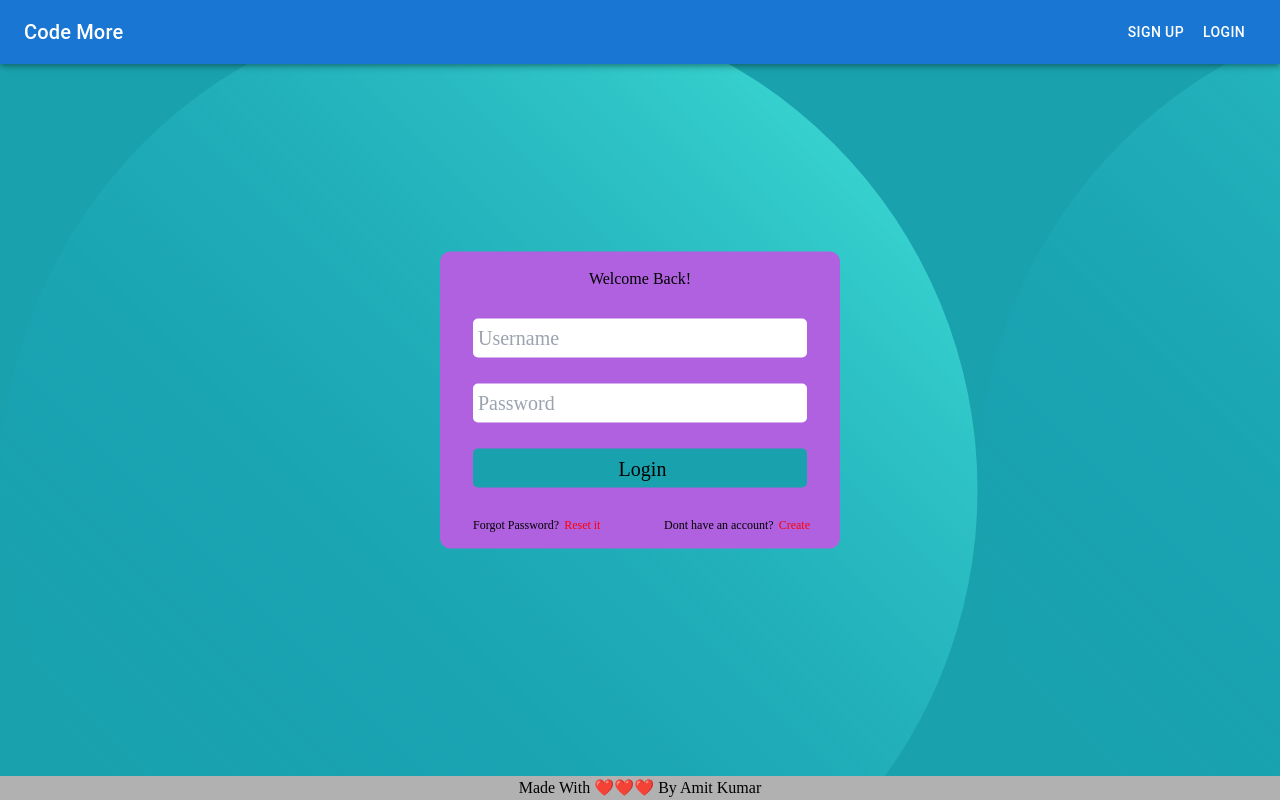
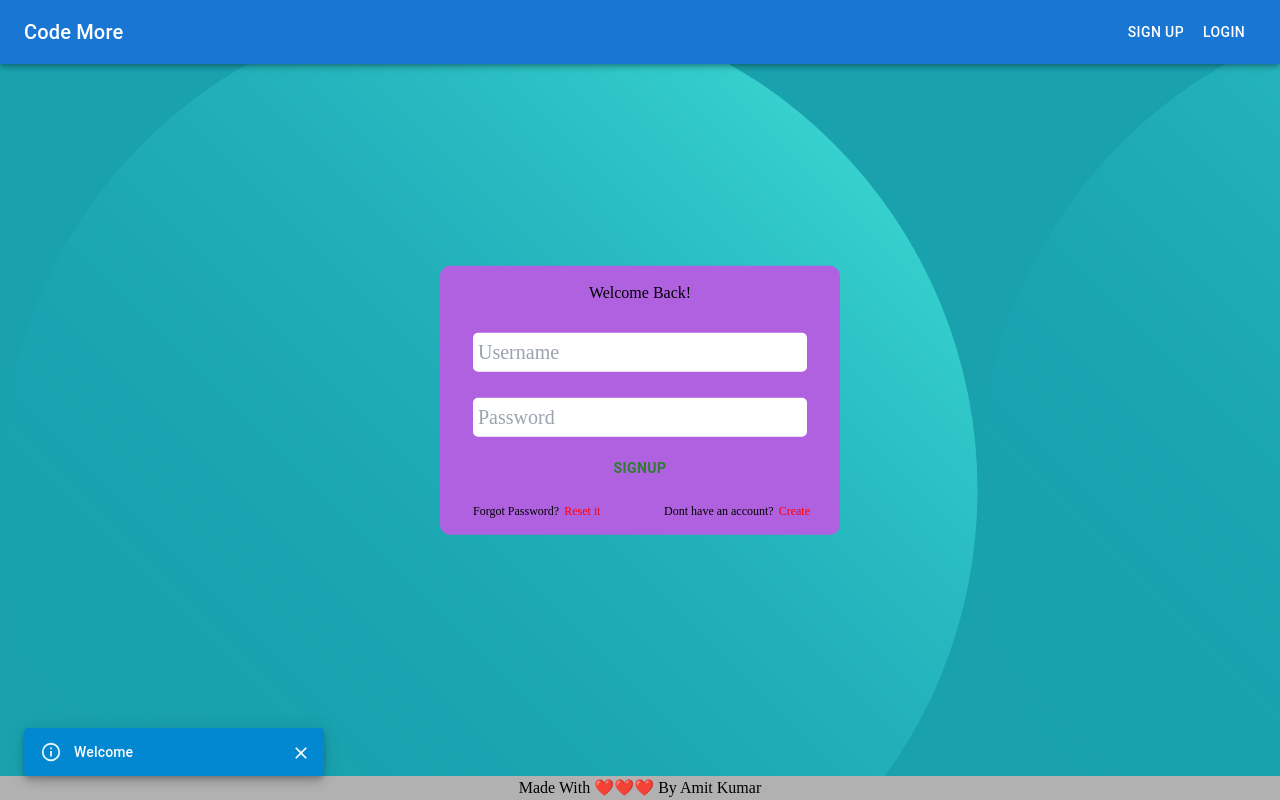
Before and after one commit to ak3264114/code-more-frontend, a React (Create React App) app: page /login in a window 1280 px wide. Built offline with nearby package versions, Linux system fonts and the light colour scheme.

Commit message:
ux improvement

```diff
--- a/public/index.html
+++ b/public/index.html
@@ -12,7 +12,6 @@
     <title>Code More</title>
   </head>
   <body>
-
     <noscript>You need to enable JavaScript to run this app.</noscript>
     <div id="root"></div>
   </body>
--- a/src/App.css
+++ b/src/App.css
@@ -4,8 +4,11 @@
 
 body {
     font-family: Arial, Helvetica, sans-serif;
+    font-family: "Poppins";
+    font-weight: 300;
+    background-image: url('../src/components/img/bg-pattern-top.svg');
+    background-color: #19a2ae;
   }
-
   .flip-card {
     background-color: transparent;
     width: 300px;
--- a/src/App.js
+++ b/src/App.js
@@ -2,7 +2,6 @@ import './App.css';
 import Card from './components/Card';
 import Footer from './components/Footer';
 import Header from './components/Header';
-// import Signup from './components/Signup';
 import { BrowserRouter, Switch, Route } from "react-router-dom";
 import Signup from './components/Signup';
 import Home from './components/Home';
@@ -12,6 +11,8 @@ import ResetPassword from './components/ResetPassword';
 import DataContextProvider from './Context/DataContext';
 import './App.css'
 import Profile from './components/Profile';
+import VerifyEmail from './components/VerifyEmail';
+import SnackBar from './components/SnackBar';
 
 function App() {
   return (
@@ -37,9 +38,13 @@ function App() {
           <Route path="/profile">
             <Profile />
           </Route>
+          <Route path="/verifyemail/:token">
+            <VerifyEmail />
+          </Route>
         </Switch>
         <Footer />
       </BrowserRouter>
+      <SnackBar />
     </DataContextProvider>
   );
 }
--- a/src/Context/DataContext.js
+++ b/src/Context/DataContext.js
@@ -5,7 +5,10 @@ import APIService from '../APIService'
 export const DataContext = createContext();
 
 const DataContextProvider = ({ children }) => {
-    const [isLoggedIn, setIsLoggedIn] = useState('');
+    const [isLoggedIn, setIsLoggedIn] = useState(false);
+    const [snackOpen, setSnackOpen] = useState(true);
+    const [snackType, setSnackType] = useState("info");
+    const [snackMessage, setSnackMessage] = useState("Welcome");
     if(localStorage.loginToken){
         // console.log(localStorage.loginToken)
         APIService.checklogin(localStorage.loginToken).then(response =>{
@@ -16,7 +19,7 @@ const DataContextProvider = ({ children }) => {
         })
     }
     return (
-        <DataContext.Provider value={{ isLoggedIn }} >{children}</DataContext.Provider>
+        <DataContext.Provider value={{ isLoggedIn  ,snackOpen , snackType , snackMessage ,setSnackOpen ,setSnackType ,setSnackMessage}} >{children}</DataContext.Provider>
     )
 }
 
--- a/src/components/Login.js
+++ b/src/components/Login.js
@@ -1,43 +1,45 @@
 import React, { useState, useContext } from "react";
-import { Link ,  useHistory } from "react-router-dom";
+import { Link, useHistory } from "react-router-dom";
 import APIService from "../APIService";
 import { DataContext } from "../Context/DataContext";
 import { SnackbarProvider, enqueueSnackbar } from "notistack";
 import { useEffect } from "react";
-
+import { Button, CircularProgress } from "@mui/material";
 
 const Login = () => {
-  const { isLoggedIn } = useContext(DataContext);
+  const { isLoggedIn, setSnackType, setSnackMessage, setSnackOpen } =useContext(DataContext);
+  const [requestSended,setRequestSended] = useState(false);
   const [userName, setUsername] = useState("");
   const [password, setPassword] = useState("");
-  const [resData, setResData] = useState('');
+  const [resData, setResData] = useState("");
   const history = useHistory();
-
 
   async function handleSubmit() {
     try {
       const response = await APIService.login(userName, password);
       if (response.status === "succes") {
         localStorage.setItem("loginToken", response.token);
-        history.push('/profile')
-        setResData(response)
+        history.push("/profile");
+        setResData(response);
+        setSnackType("success");
+        setSnackMessage("Login Successfully");
+        setSnackOpen(true);
+        setRequestSended(false);
       }
     } catch (e) {
-      console.error(e);
+      setSnackType("error");
+      setSnackMessage("some eroor occured !", e);
+      setSnackOpen(true);
+      setRequestSended(false);
     }
   }
-  useEffect(
-    () =>
-    {
-      if(isLoggedIn){
-        history.push('/profile')
-      }
+  useEffect(() => {
+    if (isLoggedIn) {
+      history.push("/profile");
+    }
+  }, [isLoggedIn]);
 
-    }, [isLoggedIn]);
-
-
-
-    console.log(resData)
+  console.log(resData);
   return (
     <>
       <div className="form-body">
@@ -66,7 +68,20 @@ const Login = () => {
             />
           </div>
           <div className="form-item submit">
-            <input type={"button"} value={"Login"} onClick={handleSubmit} />
+          {requestSended ? (
+            <CircularProgress size={"20px"} />
+          ) : (
+            <Button
+              variant="text"
+              color="success"
+              onClick={() => {
+                handleSubmit();
+              }}
+              sx={{ fontWeight: "bold", width: "100%" }}
+            >
+              Signup
+            </Button>
+          )}
           </div>
         </form>
         <div className="form-footer">
@@ -78,8 +93,7 @@ const Login = () => {
           </p>
         </div>
       </div>
-      <div>
-      </div>
+      <div></div>
     </>
   );
 };
--- a/src/components/Profile.jsx
+++ b/src/components/Profile.jsx
@@ -1,4 +1,4 @@
-import React, { useState } from "react";
+import React, { useContext, useState } from "react";
 import Box from "@mui/material/Box";
 import Paper from "@mui/material/Paper";
 import Grid from "@mui/material/Grid";
@@ -6,29 +6,49 @@ import AddSharpIcon from "@mui/icons-material/AddSharp";
 import { Button, Skeleton } from "@mui/material";
 import { useEffect } from "react";
 import APIService from "../APIService";
-import DeleteIcon from '@mui/icons-material/Delete';
+import DeleteIcon from "@mui/icons-material/Delete";
+import { DataContext } from "../Context/DataContext";
 
 const Profile = () => {
   const [formData, setFormData] = useState();
   const [formOpen, setFormOpen] = useState(false);
   const [friendsData, setFriendsData] = useState([]);
   const [loading, setLoading] = useState(true);
+  const {setSnackType, setSnackMessage, setSnackOpen } =useContext(DataContext);
 
   const handeleChange = async (e) => {
     setFormData({ ...formData, [e.target.name]: e.target.value });
   };
 
   useEffect(() => {
-    APIService.getFriendsDetails(localStorage.loginToken).then((data) => {
+    APIService.getFriendsDetails(localStorage.loginToken)
+    .then((data) => {
       setFriendsData(data.data);
       setLoading(false);
-    });
+      setSnackType("success");
+      setSnackMessage("Data Fatched Successfully");
+      setSnackOpen(true)
+    }).catch((error) => {
+      setSnackType("error");
+      setSnackMessage("Oops an eroor occured !");
+      setSnackOpen(true);
+      setLoading(false);
+    })
   }, []);
-  const deleteFriendId = async (friendId)=>{
-    const result = await APIService.deleteFriendId(friendId)
-    console.log(result)
-    window.location.reload();
-  }
+  const deleteFriendId = async (friendId) => {
+    try {
+      const result = await APIService.deleteFriendId(friendId);
+      console.log(result);
+      window.location.reload();
+      setSnackType("success");
+      setSnackOpen(true);
+      setSnackMessage("Your FriendId Deleted Successfully");
+    } catch (error) {
+      setSnackType("error");
+      setSnackMessage("Oops an eroor occured !");
+      setSnackOpen(true);
+    }
+  };
 
   const handlesubmit = () => {
     let url = `${process.env.REACT_APP_BASE_URL}/api/friend/add`;
@@ -113,12 +133,18 @@ const Profile = () => {
               </Grid>
               <Grid
                 xs={1}
-                sx={{ display: "grid", color: "white" , padding : "10px 15px 0px 0px" }}
+                sx={{
+                  display: "grid",
+                  color: "white",
+                  padding: "10px 15px 0px 0px",
+                }}
               >
-
-                <DeleteIcon color="warning" onClick={()=>{
-                  deleteFriendId(item?.username)
-                } }/>
+                <DeleteIcon
+                  color="warning"
+                  onClick={() => {
+                    deleteFriendId(item?.username);
+                  }}
+                />
               </Grid>
               <Grid
                 xs={12}
--- a/src/components/Signup.js
+++ b/src/components/Signup.js
@@ -1,59 +1,109 @@
-import React, { useEffect, useState , useContext } from 'react'
+import React, { useEffect, useState, useContext } from "react";
 import { DataContext } from "../Context/DataContext";
-import { Link ,useHistory} from 'react-router-dom'
-import './css/signup.css'
+import { Link, useHistory } from "react-router-dom";
+import "./css/signup.css";
+import APIService from "../APIService";
+import Button from "@mui/material/Button";
+import { CircularProgress } from "@mui/material";
 
 function Signup() {
-  const { isLoggedIn } = useContext(DataContext);
-  const [userData, setUserData] = useState()
+  const { isLoggedIn, setSnackType, setSnackMessage, setSnackOpen } =useContext(DataContext);
+  const [userData, setUserData] = useState();
+  const [requestSended, setRequestSended] = useState(false);
   const history = useHistory();
+
+  const handeleChange = async (e) => {
+    setUserData({ ...userData, [e.target.name]: e.target.value });
+  };
   useEffect(() => {
-  console.log(userData)
-  }, [userData])
-
-
-  const handeleChange = async(e)=>{
-
-    setUserData({...userData , [e.target.name] : e.target.value})
-  }
-    useEffect(
-    () =>
-    {
-      if(isLoggedIn){
-        history.push('/profile')
-      }
-
-    }, [isLoggedIn]);
-  const handlesubmit = () =>{
-     console.log(userData)
-  }
+    if (isLoggedIn) history.push("/profile");
+  }, [isLoggedIn]);
+  const handlesubmit = async () => {
+    setRequestSended(true);
+    APIService.register(userData)
+      .then((response) => {
+        setSnackType("success");
+        setSnackMessage("SignUp SuccessFully , Please Verify your email address :)");
+        setSnackOpen(true)
+        setRequestSended(false);
+      })
+      .catch((error) => {
+        setSnackType("error");
+        setSnackMessage("some eroor occured !");
+        setSnackOpen(true)
+        setRequestSended(false);
+      });
+  };
 
   return (
-    <div className='form-body'>
+    <div className="form-body">
       <h2>Welcome to Code-More</h2>
       <form>
-        <div className='form-item'>
-          <input type={"text"} name='username' placeholder={"Username"} onChange={(e) => {handeleChange(e)}} />
+        <div className="form-item">
+          <input
+            type={"text"}
+            name="username"
+            placeholder={"Username"}
+            onChange={(e) => {
+              handeleChange(e);
+            }}
+          />
         </div>
-        <div className='form-item'>
-          <input type={"text"} name='name' placeholder={"Full Name"} onChange={(e) => {handeleChange(e)}} />
+        <div className="form-item">
+          <input
+            type={"text"}
+            name="name"
+            placeholder={"Full Name"}
+            onChange={(e) => {
+              handeleChange(e);
+            }}
+          />
         </div>
-        <div className='form-item'>
-          <input type={"email"} name='email' placeholder={"Eamil"} onChange={(e) => {handeleChange(e)}} />
+        <div className="form-item">
+          <input
+            type={"email"}
+            name="email"
+            placeholder={"Eamil"}
+            onChange={(e) => {
+              handeleChange(e);
+            }}
+          />
         </div>
-        <div className='form-item'>
-          <input type={"password"} name='password' placeholder={"Password"} onChange={(e) => {handeleChange(e)}}/>
+        <div className="form-item">
+          <input
+            type={"password"}
+            name="password"
+            placeholder={"Password"}
+            onChange={(e) => {
+              handeleChange(e);
+            }}
+          />
         </div>
-        <div className='bg-black focus:bg-red-500'>
-          <input className='p-5' type={"button"} value={"SignUp"} onClick={() => {handlesubmit()}}/>
+        <div className="bg-black p-2 rounded-lg">
+          {requestSended ? (
+            <CircularProgress size={"20px"} />
+          ) : (
+            <Button
+              variant="text"
+              color="success"
+              onClick={() => {
+                handlesubmit();
+              }}
+              sx={{ fontWeight: "bold", width: "100%" }}
+            >
+              Signup
+            </Button>
+          )}
         </div>
       </form>
-      <div  className='form-footer'>
+      <div className="form-footer">
         {/* <p>Forgot Eamil?<Link to={"/forgot-email"}>Click here</Link></p> */}
-        <p>Already have an account?<Link to={"/login"}>login</Link></p>
+        <p>
+          Already have an account?<Link to={"/login"}>login</Link>
+        </p>
       </div>
     </div>
-  )
+  );
 }
 
-export default Signup
+export default Signup;
--- /dev/null
+++ b/src/components/SnackBar.jsx
@@ -0,0 +1,27 @@
+import * as React from 'react';
+import Snackbar from '@mui/material/Snackbar';
+import MuiAlert from '@mui/material/Alert';
+import { DataContext } from '../Context/DataContext';
+import { useContext } from 'react';
+
+const Alert = React.forwardRef(function Alert(props, ref) {
+    return <MuiAlert elevation={6} ref={ref} variant="filled" {...props} />;
+  });
+
+
+const SnackBar = () => {
+    const {snackOpen , snackType , snackMessage ,setSnackOpen} = useContext(DataContext)
+
+    const handleClose = () => {
+      setSnackOpen(false);
+    };
+  return (
+    <Snackbar open={snackOpen} autoHideDuration={6000} onClose={handleClose}>
+      <Alert onClose={handleClose} severity={snackType?snackType :"info"} sx={{ width: "300px" }}>
+        {snackMessage}
+      </Alert>
+    </Snackbar>
+  );
+};
+
+export default SnackBar;
--- /dev/null
+++ b/src/components/VerifyEmail.jsx
@@ -0,0 +1,28 @@
+import React, { useEffect, useState } from "react";
+import { useParams } from "react-router-dom";
+import APIService from "../APIService";
+
+const VerifyEmail = () => {
+  const [isVerified, setIsVerified] = useState(false);
+  const [isVerifiedData, setIsVerifiedData] = useState();
+  let { token } = useParams();
+  useEffect(() => {
+    APIService.verifyEmail(token).then((result) => {
+      console.log("result", result);
+      setIsVerified(true);
+      setIsVerifiedData(result.data);
+      return result;
+    });
+  }, []);
+  console.log(token)
+  return (
+    <div>
+      <>
+        "Hello"
+        {isVerified ? isVerifiedData : ""}
+      </>
+    </div>
+  );
+};
+
+export default VerifyEmail;
--- a/src/components/css/card.css
+++ b/src/components/css/card.css
@@ -1,10 +1,3 @@
-body{
- /* background-color:#545454; */
- font-family: "Poppins";
- font-weight: 300;
- background-image: url('../img/bg-pattern-top.svg');
- background-color: #19a2ae;
-}
 .container{
  height: 100vh;
 }
@@ -15,11 +8,9 @@ body{
  padding: 8px;
  background-color:#ffffff;
  position: relative;
- /* top: 50%; */
- /* transform: translate(0, -50%); */
+
  margin-left: auto;
  margin-right: auto;
- /* height: 370px; */
 }
 .upper{
  height: 100px;
```
Also changed, not shown: src/APIService.js (+28 -5 lines), src/Snackbar.js (added), 1 other file (tests, documents, lock files or other folders).
